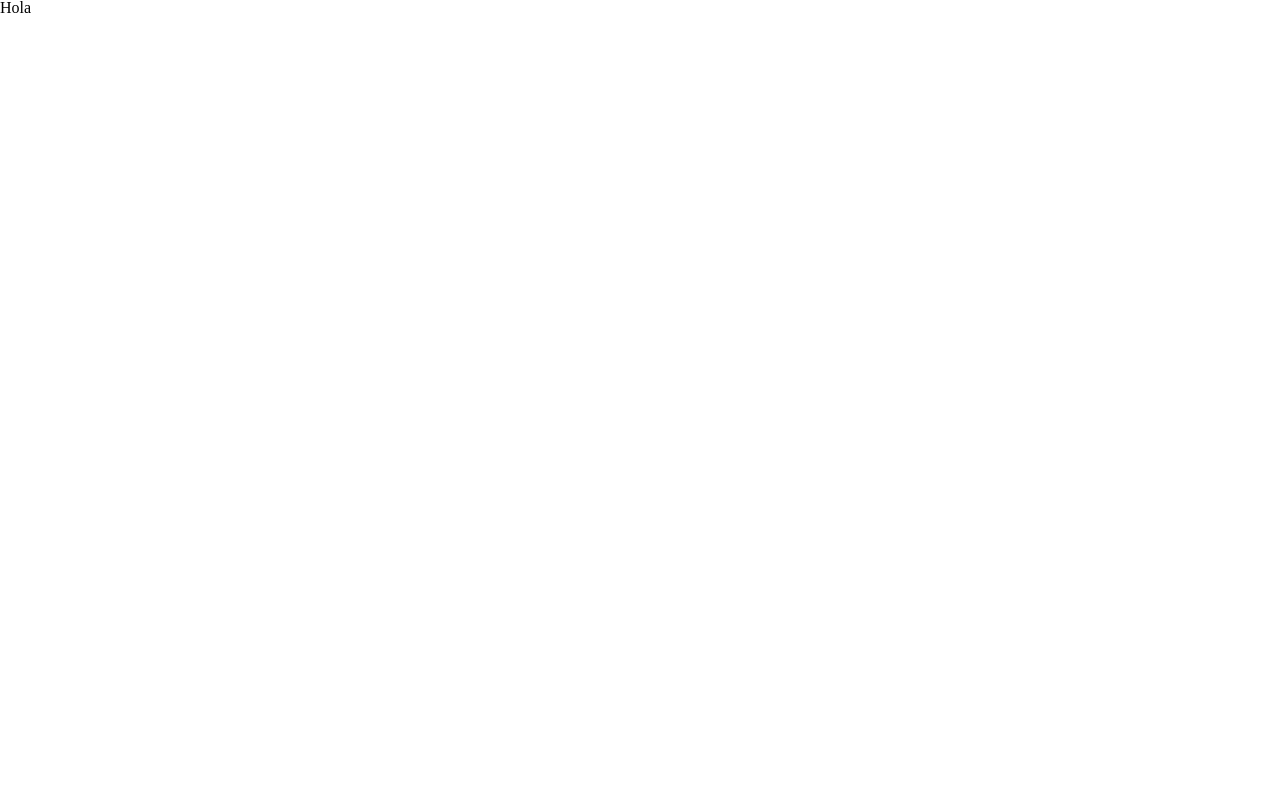
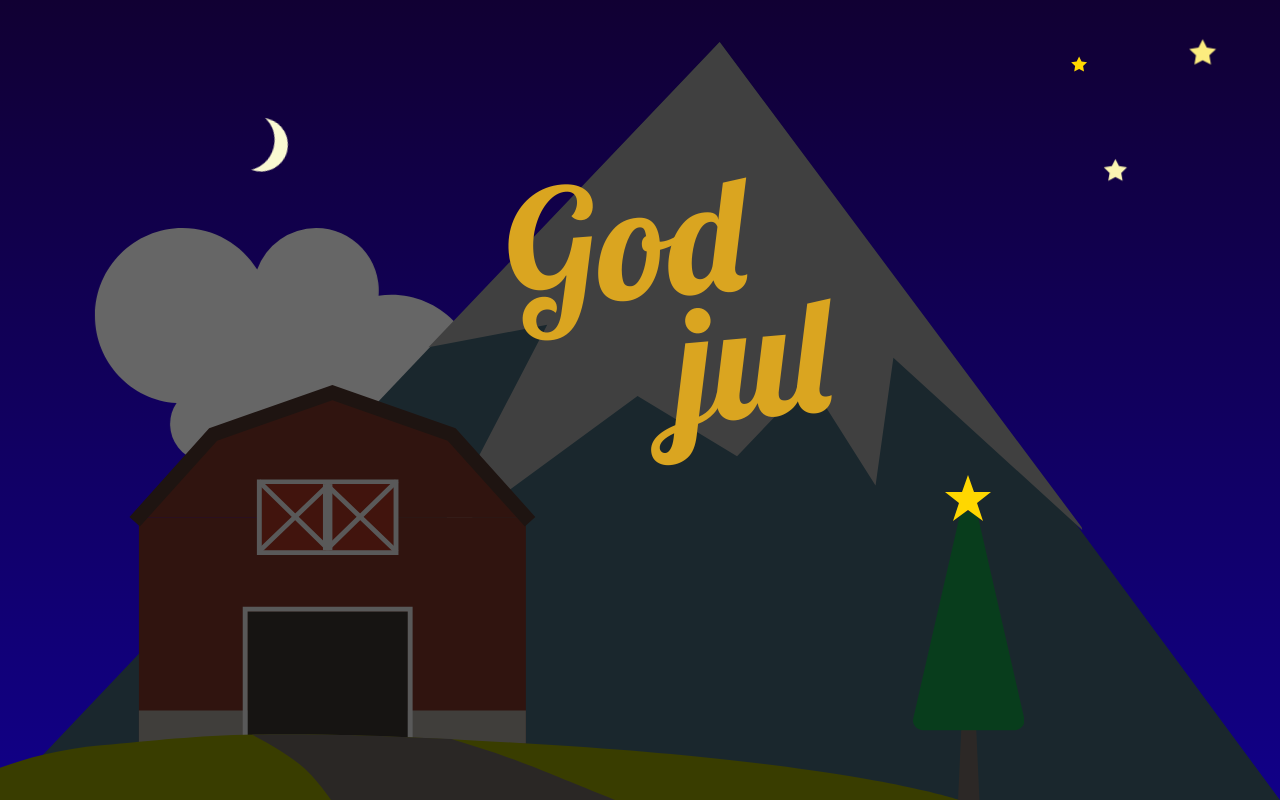
Before and after one commit to winsvold/julekort, a React (Create React App) app: page / in a window 1280 px wide. Built offline with nearby package versions, Linux system fonts and the light colour scheme.

Commit message:
julekort

```diff
--- a/package.json
+++ b/package.json
@@ -51,8 +51,7 @@
   },
   "husky": {
     "hooks": {
-      "pre-commit": "lint-staged",
-      "pre-push": "npm run typeCheck && npm run lint && npm run test"
+      "pre-commit": "lint-staged"
     }
   },
   "lint-staged": {
--- a/public/index.html
+++ b/public/index.html
@@ -24,7 +24,9 @@
       work correctly both with client-side routing and a non-root public URL.
       Learn how to configure a non-root public URL by running `npm run build`.
     -->
-    <title>React App</title>
+    <link rel="preconnect" href="https://fonts.gstatic.com"/>
+    <link href="https://fonts.googleapis.com/css2?family=Lobster&display=swap" rel="stylesheet"/>
+    <title>Julekort</title>
   </head>
   <body>
     <noscript>You need to enable JavaScript to run this app.</noscript>
--- a/src/App.tsx
+++ b/src/App.tsx
@@ -1,8 +1,26 @@
 import React from "react";
 import "./reset.css";
+import Julekort from "./julekort/Julekort";
+import { createGlobalStyle } from "styled-components";
+
+const GlobalStyling = createGlobalStyle`
+html {
+background-color: black;
+}
+
+body {
+  background: linear-gradient(#103, #108);
+  color: palegoldenrod;
+}
+`;
 
 function App() {
-  return <div>Hola</div>;
+  return (
+    <>
+      <GlobalStyling />
+      <Julekort />
+    </>
+  );
 }
 
 export default App;
--- /dev/null
+++ b/src/julekort/Julekort.tsx
@@ -0,0 +1,178 @@
+import * as React from "react";
+import styled, { css, keyframes } from "styled-components/macro";
+import Bondegård from "./ikoner/Bondegård";
+import JuletreIkon from "./ikoner/JuletreIkon";
+import Fjell from "./ikoner/Fjell";
+import Sky from "./ikoner/Sky";
+import Stjerne from "./ikoner/Stjerne";
+import LitenStjerne from "./ikoner/LitenStjerne";
+import Måne from "./ikoner/Måne";
+
+const d = 3;
+
+const Style = styled.div`
+  position: relative;
+  height: 100vh;
+  overflow: hidden;
+`;
+
+const getStyle = (brightness: number, bottom = 0) => css`
+  position: absolute;
+  filter: brightness(${brightness}%);
+  bottom: ${bottom}%;
+`;
+
+const vippOpp = keyframes`
+  from {
+    transform: rotateX(90deg);
+  }
+`;
+
+const StyledBondegård = styled(Bondegård)`
+  ${getStyle(35)};
+  width: 80%;
+  left: -5%;
+  animation: ${vippOpp} 1s backwards;
+  animation-delay: ${0.5 + d}s;
+  transform-origin: bottom;
+`;
+
+const StyledFjell = styled(Fjell)`
+  ${getStyle(25)};
+  animation: ${vippOpp} 1s backwards;
+  animation-delay: ${d}s;
+  transform-origin: bottom;
+`;
+
+const skyAnimasjon = keyframes`
+  from {
+    transform: translateX(-500%);
+  }
+  10% {
+   transform: translateX(-50%);
+  }
+`;
+
+const StyledSky = styled(Sky)`
+  ${getStyle(40, 35)};
+  animation: ${skyAnimasjon} 20s backwards;
+  animation-delay: ${d + 0.5}s;
+  width: 30%;
+  left: 20%;
+`;
+
+const JuletreWrapper = styled.div`
+  position: absolute;
+  bottom: 0;
+  right: 20%;
+  height: 40%;
+  animation: ${vippOpp} 1s backwards;
+  animation-delay: ${d + 1}s;
+  transform-origin: bottom;
+`;
+
+const StyledJuletre = styled(JuletreIkon)`
+  height: 100%;
+  transform: translateY(10%);
+  filter: brightness(50%);
+`;
+
+const StyledStjerne = styled(Stjerne)`
+  position: absolute;
+  top: -2%;
+  height: 15%;
+  left: 50%;
+  transform: translateX(-50%);
+  stroke: none;
+  fill: gold;
+`;
+
+const dropDown = keyframes`
+  from {
+    top: -30vh;
+  }
+`;
+
+const blink = keyframes`
+  from {
+    fill: lightgoldenrodyellow;
+    transform: scale(1.2);
+  }
+  20% {
+    fill: gold;
+    transform: scale(1);
+  }
+`;
+
+const StyledLitenStjerne = styled(LitenStjerne)<{ top: number; right: number; size: number }>`
+  position: absolute;
+  top: ${(props) => props.top}%;
+  height: ${(props) => props.size}%;
+  right: ${(props) => props.right}%;
+  stroke: none;
+  fill: gold;
+  animation: ${dropDown} 1s backwards, ${blink} 3s infinite;
+  animation-delay: ${(props) => 1 / props.size + 1.5 + d}s;
+`;
+
+const måneAnimasjon = keyframes`
+  from {
+    transform: rotate(90deg);
+    opacity: 0;
+  }
+`;
+
+const StyledMåne = styled(Måne)`
+  position: absolute;
+  top: 15%;
+  left: 20%;
+  fill: lightgoldenrodyellow;
+  height: 7%;
+  transform: rotate(15deg);
+  animation: ${måneAnimasjon} 3s backwards 1s;
+`;
+
+const fadeIn = keyframes`
+from {
+  opacity: 0;
+}
+`;
+
+const Tekst = styled.div`
+  animation: ${fadeIn} 5s;
+  font-family: "Lobster", cursive;
+  position: absolute;
+  top: 20%;
+  left: 40%;
+  font-size: 20vmin;
+  transform: rotate(-5deg);
+  color: goldenrod;
+  span:last-child {
+    display: block;
+    transform: translate(1em, -0.2em);
+  }
+`;
+
+function Julekort() {
+  return (
+    <Style>
+      <StyledLitenStjerne right={5} top={5} size={3} />
+      <StyledLitenStjerne right={15} top={7} size={2} />
+      <StyledLitenStjerne right={12} top={20} size={2.5} />
+      <StyledMåne />
+      <StyledSky />
+      <StyledFjell />
+      <StyledBondegård />
+      <JuletreWrapper>
+        <StyledJuletre />
+        <StyledStjerne />
+      </JuletreWrapper>
+      <Tekst>
+        <span>God</span>
+        <span>jul</span>
+      </Tekst>
+    </Style>
+  );
+}
+
+export default Julekort;
--- /dev/null
+++ b/src/julekort/ikoner/Bondegård.tsx
@@ -0,0 +1,48 @@
+import React from "react";
+
+interface Props {
+  className?: string;
+}
+
+function Bondegård(props: Props) {
+  return (
+    <svg xmlns="http://www.w3.org/2000/svg" fill="none" viewBox="0 0 217 88" {...props}>
+      <path fill="#88392B" fillRule="evenodd" d="M43 76h82V28H43v48z" clipRule="evenodd"></path>
+      <path fill="#B7B1A9" fillRule="evenodd" d="M43 76h82v-7H43v7z" clipRule="evenodd"></path>
+      <path
+        fill="#88392B"
+        fillRule="evenodd"
+        d="M125 28l-15.661-17.203L83.999 2l-25.338 8.797L43 28h82z"
+        clipRule="evenodd"
+      ></path>
+      <path fill="#3E3832" fillRule="evenodd" d="M66 76h34V48H66v28z" clipRule="evenodd"></path>
+      <path fill="#fff" d="M66.029 48.017V76H65V47h36v29h-1.029V48.017H66.03z"></path>
+      <path fill="#BA3A26" fillRule="evenodd" d="M69 36h28V21H69v15z" clipRule="evenodd"></path>
+      <path
+        fill="#fff"
+        fillRule="evenodd"
+        d="M68 20v16h30V20H68zm28.966 15H69.035V21h27.93v14z"
+        clipRule="evenodd"
+      ></path>
+      <path fill="#fff" d="M83 33.918L97.261 20l.739.721L83.37 35h-.74L68 20.721l.739-.721L83 33.918z"></path>
+      <path fill="#fff" d="M68.739 35.707L68 35l14.63-14h.74L98 35l-.739.707L83 22.061 68.739 35.707z"></path>
+      <path
+        fill="#573830"
+        d="M59.58 11.792L43.213 30 41 27.96 57.88 9.183 84 0l26.119 9.183L127 27.96 124.788 30l-16.369-18.208-24.42-8.585-24.418 8.585z"
+      ></path>
+      <path fill="#fff" d="M82 21H84V35H82z"></path>
+      <path
+        fill="#A2AD00"
+        d="M35.055 76.353c22.321-1.977 32.1-4.12 96.457 0S217 88 217 88H0s12.733-9.67 35.055-11.647z"
+      ></path>
+      <path
+        fill="#78706A"
+        fillRule="evenodd"
+        d="M109.204 75.04c-19.468-.982-32.331-1.183-42.265-.955 3.17 1.66 8.376 4.584 11.23 7.252 2.003 1.873 4.02 4.449 5.603 6.663h60.233c-6.437-2.6-13.473-5.448-17.589-7.13-4.524-1.848-11.44-4.072-17.212-5.83z"
+        clipRule="evenodd"
+      ></path>
+    </svg>
+  );
+}
+
+export default Bondegård;
--- /dev/null
+++ b/src/julekort/ikoner/Fjell.tsx
@@ -0,0 +1,15 @@
+import * as React from "react";
+
+function Fjell(props: any) {
+  return (
+    <svg viewBox="0 0 233 138" fill="none" xmlns="http://www.w3.org/2000/svg" {...props}>
+      <path d="M131 0l102 138H0L131 0z" fill="#669DB4" />
+      <path
+        d="M196.904 88.346l.096.49-34.375-31.378-3.248 23.26-12.074-19.062-13.138 13.743-18.109-10.964L78.516 92l21.099-40.522L78 55.567 131 0l65.904 88.346z"
+        fill="#fff"
+      />
+    </svg>
+  );
+}
+
+export default Fjell;
--- /dev/null
+++ b/src/julekort/ikoner/JuletreIkon.tsx
@@ -0,0 +1,15 @@
+import * as React from "react";
+
+function JuletreIkon(props: any) {
+  return (
+    <svg viewBox="0 0 23 66" fill="none" xmlns="http://www.w3.org/2000/svg" {...props}>
+      <path d="M10 44h3l1 22H9l1-22z" fill="#59514B" />
+      <path
+        d="M13.54 1.557l9.412 41.05c.244 1.065-.47 2.117-1.597 2.348-.145.03-.294.045-.443.045H2.087C.934 45 0 44.116 0 43.025c0-.14.016-.281.047-.419L9.46 1.556C9.704.492 10.816-.185 11.942.047c.8.163 1.424.754 1.598 1.51z"
+        fill="#117938"
+      />
+    </svg>
+  );
+}
+
+export default JuletreIkon;
--- /dev/null
+++ b/src/julekort/ikoner/LitenStjerne.tsx
@@ -0,0 +1,15 @@
+import * as React from "react";
+
+function LitenStjerne(props: React.SVGProps<SVGSVGElement>) {
+  return (
+    <svg viewBox="0 0 17 15" xmlns="http://www.w3.org/2000/svg" {...props}>
+      <path
+        clipRule="evenodd"
+        d="M8.544.405l2.305 4.639 5.15.744L12.274 9.4l.879 5.099-4.608-2.407L3.938 14.5l.879-5.1-3.728-3.612 5.152-.744L8.544.404v0z"
+        strokeLinejoin="round"
+      />
+    </svg>
+  );
+}
+
+export default LitenStjerne;
--- /dev/null
+++ b/src/julekort/ikoner/Måne.tsx
@@ -0,0 +1,16 @@
+import * as React from "react";
+
+function Måne(props: React.SVGProps<SVGSVGElement>) {
+  return (
+    <svg viewBox="0 0 15 24" xmlns="http://www.w3.org/2000/svg" {...props}>
+      <path
+        clipRule="evenodd"
+        d="M7.513 12C7.513 6.905 4.707 2.526.685.579 1.12.528 1.564.5 2.013.5c6.35 0 11.5 5.148 11.5 11.5s-5.15 11.5-11.5 11.5c-.45 0-.892-.028-1.328-.078C4.707 21.475 7.513 17.095 7.513 12v0z"
+        strokeLinecap="round"
+        strokeLinejoin="round"
+      />
+    </svg>
+  );
+}
+
+export default Måne;
--- /dev/null
+++ b/src/julekort/ikoner/Sky.tsx
@@ -0,0 +1,16 @@
+import * as React from "react";
+
+function Sky(props: any) {
+  return (
+    <svg viewBox="0 0 46 35" fill="none" xmlns="http://www.w3.org/2000/svg" {...props}>
+      <path
+        fillRule="evenodd"
+        clipRule="evenodd"
+        d="M35.5 29c-2.04 0-3.944-.581-5.555-1.588a7.501 7.501 0 01-14.848.296 4.501 4.501 0 01-5.322-6.733C4.315 20.603 0 16.055 0 10.5 0 4.702 4.702 0 10.5 0c3.774 0 7.082 1.991 8.933 4.98A7.503 7.503 0 0126.502 0a7.499 7.499 0 017.474 8.11A10.59 10.59 0 0135.5 8C41.3 8 46 12.7 46 18.5S41.3 29 35.5 29z"
+        fill="#fff"
+      />
+    </svg>
+  );
+}
+
+export default Sky;
--- /dev/null
+++ b/src/julekort/ikoner/Stjerne.tsx
@@ -0,0 +1,15 @@
+import * as React from "react";
+
+function Stjerne(props: any) {
+  return (
+    <svg viewBox="0 0 24 24" xmlns="http://www.w3.org/2000/svg" {...props}>
+      <path
+        clipRule="evenodd"
+        d="M12 .5L15 9h8.5l-7 5.5 3 9L12 18l-7.5 5.5 3-9L.5 9H9l3-8.5v0z"
+        strokeLinejoin="round"
+      />
+    </svg>
+  );
+}
+
+export default Stjerne;
```
Also changed, not shown: 2 other files (tests, documents, lock files or other folders).
